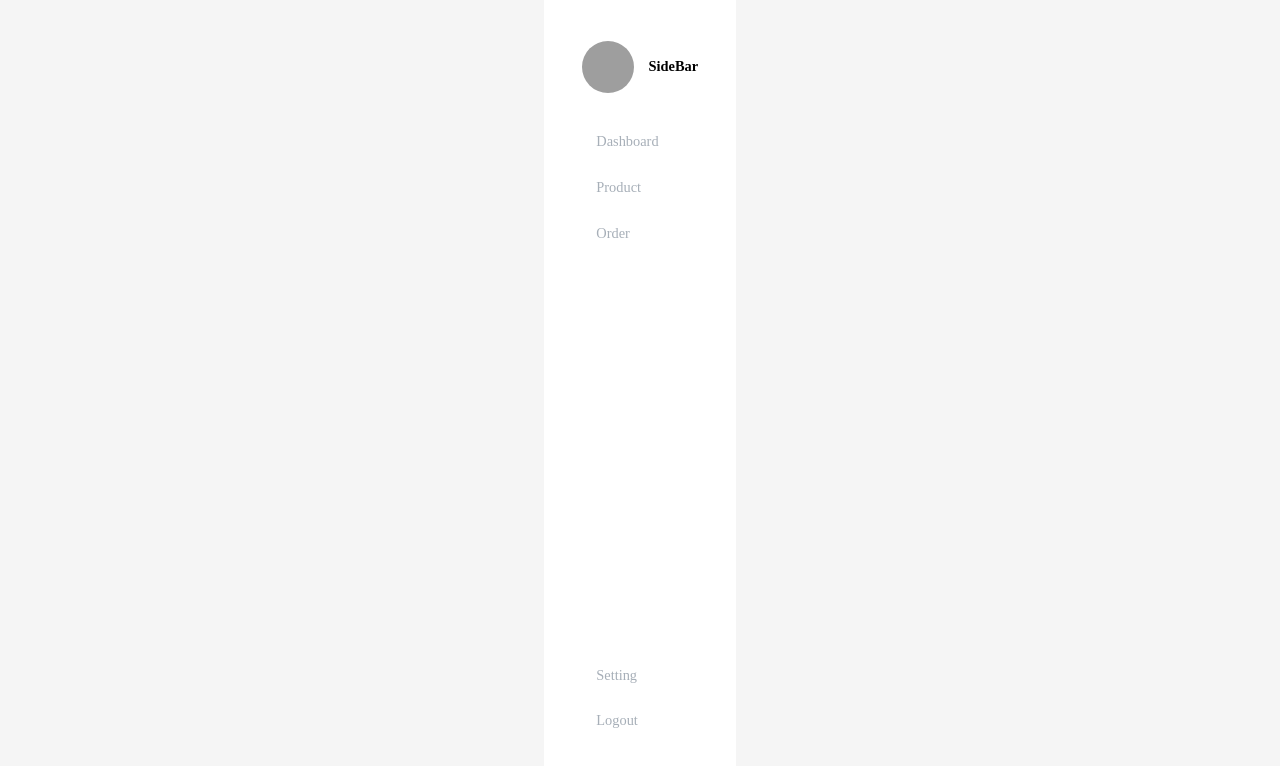
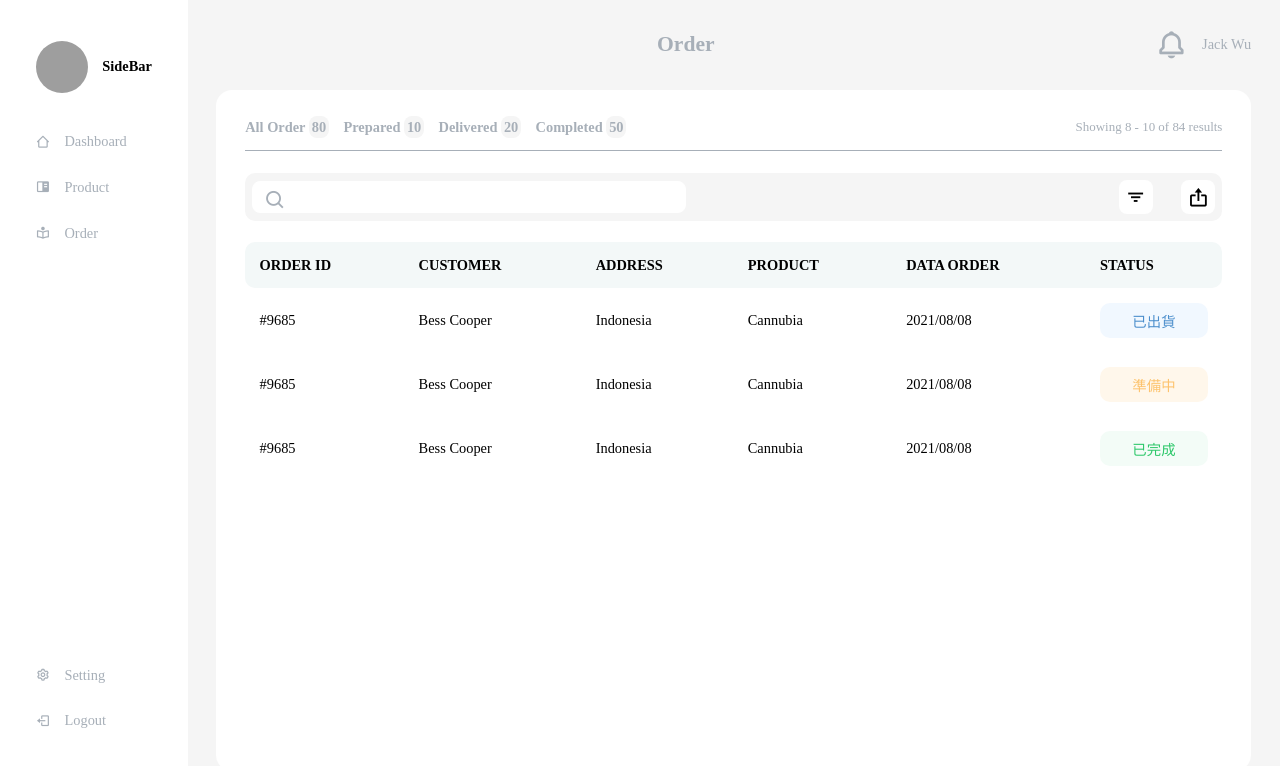
Before and after one commit to jon111rock/rifu-orders-manager, a React (Create React App) app: page / in a window 1280 px wide. Shown: the top 766 px of the page. Built offline with nearby package versions, Linux system fonts and the light colour scheme; grey boxes are pictures that could not be loaded.

Commit message:
Add sidebar and dashboard components

```diff
--- a/package.json
+++ b/package.json
@@ -3,6 +3,10 @@
   "version": "0.1.0",
   "private": true,
   "dependencies": {
+    "@fortawesome/fontawesome-svg-core": "^6.1.1",
+    "@fortawesome/free-regular-svg-icons": "^6.1.1",
+    "@fortawesome/free-solid-svg-icons": "^6.1.1",
+    "@fortawesome/react-fontawesome": "^0.1.18",
     "@testing-library/jest-dom": "^5.16.4",
     "@testing-library/react": "^13.2.0",
     "@testing-library/user-event": "^13.5.0",
--- a/public/index.html
+++ b/public/index.html
@@ -4,6 +4,11 @@
     <meta charset="UTF-8" />
     <meta http-equiv="X-UA-Compatible" content="IE=edge" />
     <meta name="viewport" content="width=device-width, initial-scale=1.0" />
+    <link
+      href="https://unpkg.com/boxicons@2.1.2/css/boxicons.min.css"
+      rel="stylesheet"
+    />
+
     <title>Document</title>
   </head>
   <body>
--- a/src/components/Dashboard/index.jsx
+++ b/src/components/Dashboard/index.jsx
@@ -1,5 +1,148 @@
 import React from "react";
 
 export default function Dashboard() {
-  return <div>Dashboard</div>;
+  return (
+    <main class="dashboard">
+      <div class="header">
+        <label for="sidebar-switch">
+          <i class="bx bx-menu bx-lg menu-logo"></i>
+        </label>
+        <h2>Order</h2>
+        <div class="notification">
+          <i class="bx bx-bell bx-md"></i>
+          <div>Jack Wu</div>
+        </div>
+      </div>
+
+      <div class="main">
+        <div class="pagination">
+          <div class="state">
+            <ul>
+              <li>
+                All Order <span>80</span>
+              </li>
+              <li>
+                Prepared <span>10</span>
+              </li>
+              <li>
+                Delivered <span>20</span>
+              </li>
+              <li>
+                Completed <span>50</span>
+              </li>
+            </ul>
+          </div>
+          <div class="showing">Showing 8 - 10 of 84 results</div>
+        </div>
+
+        <div class="searchbar">
+          <div class="search">
+            <i class="bx bx-search bx-sm"></i>
+            <input type="text" />
+          </div>
+          <div class="control">
+            <div class="filter">
+              <i class="bx bx-filter bx-sm"></i>
+            </div>
+            <div class="export">
+              <i class="bx bx-export bx-sm"></i>
+            </div>
+          </div>
+        </div>
+
+        <div class="orders-table">
+          <table>
+            <thead>
+              <tr>
+                <th>ORDER ID</th>
+                <th>CUSTOMER</th>
+                <th>ADDRESS</th>
+                <th>PRODUCT</th>
+                <th>DATA ORDER</th>
+                <th>STATUS</th>
+              </tr>
+            </thead>
+            <tbody>
+              <tr>
+                <td>#9685</td>
+                <td>Bess Cooper</td>
+                <td>Indonesia</td>
+                <td>Cannubia</td>
+                <td>2021/08/08</td>
+                <td>
+                  <div class="state-shipping">已出貨</div>
+                </td>
+              </tr>
+              <tr>
+                <td>#9685</td>
+                <td>Bess Cooper</td>
+                <td>Indonesia</td>
+                <td>Cannubia</td>
+                <td>2021/08/08</td>
+                <td>
+                  <div class="state-prepared">準備中</div>
+                </td>
+              </tr>
+              <tr>
+                <td>#9685</td>
+                <td>Bess Cooper</td>
+                <td>Indonesia</td>
+                <td>Cannubia</td>
+                <td>2021/08/08</td>
+                <td>
+                  <div class="state-completed">已完成</div>
+                </td>
+              </tr>
+            </tbody>
+          </table>
+        </div>
+
+        {/* <!-- Mobile Card --> */}
+        <div class="orders-card">
+          <ul class="cards-list">
+            <li class="cards-item">
+              <div class="name">王小明</div>
+              <div class="address">桃園市</div>
+              <div class="footer">
+                <div class="date">2021/08/08</div>
+                <div class="state-completed">已完成</div>
+              </div>
+            </li>
+            <li class="cards-item">
+              <div class="name">小美</div>
+              <div class="address">新北市</div>
+              <div class="footer">
+                <div class="date">2021/09/08</div>
+                <div class="state-prepared">準備中</div>
+              </div>
+            </li>
+            <li class="cards-item">
+              <div class="name">王小明</div>
+              <div class="address">桃園市</div>
+              <div class="footer">
+                <div class="date">2021/08/08</div>
+                <div class="state-shipping">已出貨</div>
+              </div>
+            </li>
+            <li class="cards-item">
+              <div class="name">王小明</div>
+              <div class="address">桃園市</div>
+              <div class="footer">
+                <div class="date">2021/08/08</div>
+                <div class="state-prepared">準備中</div>
+              </div>
+            </li>
+            <li class="cards-item">
+              <div class="name">王小明</div>
+              <div class="address">桃園市</div>
+              <div class="footer">
+                <div class="date">2021/08/08</div>
+                <div class="state-completed">已完成</div>
+              </div>
+            </li>
+          </ul>
+        </div>
+      </div>
+    </main>
+  );
 }
--- a/src/components/Sidebar/index.jsx
+++ b/src/components/Sidebar/index.jsx
@@ -1,5 +1,4 @@
 import React from "react";
-import "boxicons";
 
 export default function Sidebar() {
   return (
@@ -14,7 +13,7 @@ export default function Sidebar() {
       <div className="main">
         <ul>
           <li>
-            <i className="bx bx-home"></i>
+            <i class="bx bx-home-alt-2"></i>
             <span>Dashboard</span>
           </li>
           <li>
--- a/src/pages/Home/index.jsx
+++ b/src/pages/Home/index.jsx
@@ -1,10 +1,16 @@
 import React from "react";
 import Sidebar from "../../components/Sidebar";
+import Dashboard from "../../components/Dashboard";
 
 export default function Home() {
   return (
     <div className="container">
+      {/* <!-- control sidebar --> */}
+      <input id="sidebar-switch" type="checkbox" />
       <Sidebar />
+      {/* <!-- when menu open --> */}
+      <div class="sidebar-switch-panel"></div>
+      <Dashboard />
     </div>
   );
 }
```
Also changed, not shown: 1 other file (tests, documents, lock files or other folders).
